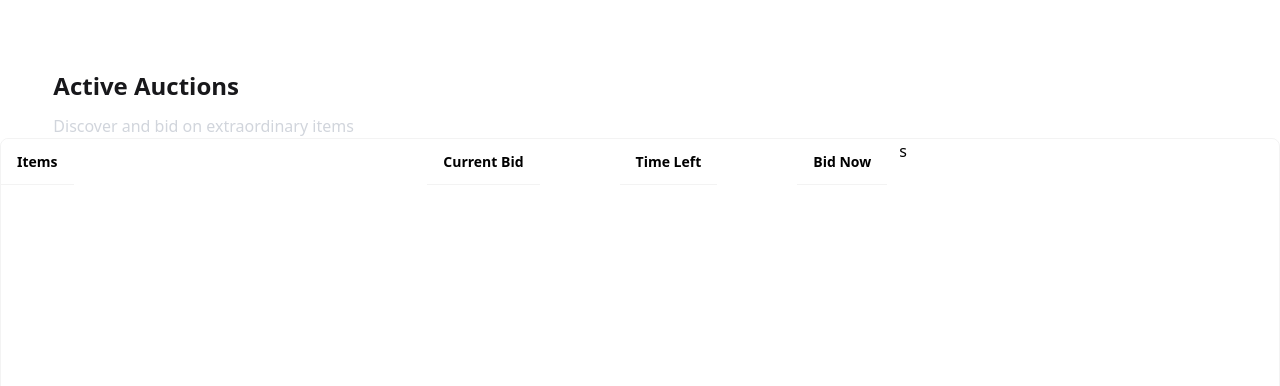
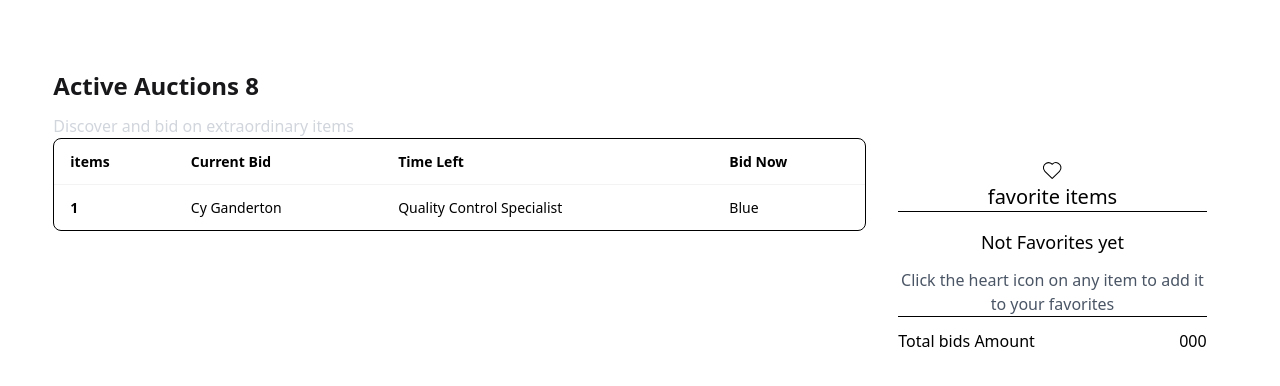
Before and after one commit to sohagroy7223/Assignment-7-React, a React (Vite) app: page / in a window 1280 px wide. Shown: the part 874-1260 px from the top of the page. Built offline with nearby package versions, Linux system fonts and the light colour scheme.

Commit message:
addad tabil card iin this file

```diff
--- a/package.json
+++ b/package.json
@@ -13,6 +13,7 @@
     "@tailwindcss/vite": "^4.1.18",
     "react": "^19.2.0",
     "react-dom": "^19.2.0",
+    "react-icons": "^5.5.0",
     "tailwindcss": "^4.1.18"
   },
   "devDependencies": {
--- a/src/App.jsx
+++ b/src/App.jsx
@@ -1,4 +1,5 @@
 import "./App.css";
+import { CiHeart } from "react-icons/ci";
 import Hero from "./components/Hero Section/Hero";
 import Main from "./components/Main Section/Main";
 import Navbar from "./components/Navbar/Navbar";
@@ -9,23 +10,55 @@ function App() {
       <Navbar></Navbar>
       <Hero></Hero>
       <Main></Main>
-      <div className="overflow-x-auto rounded-box border border-base-content/5  flex text-black gap-3">
-        <table className="table w-[70%] bg-white ">
+      <div className="main-container flex justify-between w-11/12 mx-auto text-center gap-3">
+        <div className="left-container w-[70%] bg-white rounded-2xl">
+          <div className="overflow-x-auto rounded-box border  text-black">
+            <table className="table">
               {/* head */}
               <thead className="text-black">
-            <tr className="flex justify-between">
-              <th>Items</th>
-              <div className="flex  gap-20">
+                <tr>
+                  <th>items</th>
                   <th>Current Bid</th>
                   <th>Time Left</th>
                   <th>Bid Now</th>
-              </div>
                 </tr>
               </thead>
-          <tbody></tbody>
+              <tbody>
+                {/* row 1 */}
+                <tr>
+                  <th>1</th>
+                  <td>Cy Ganderton</td>
+                  <td>Quality Control Specialist</td>
+                  <td>Blue</td>
+                </tr>
+              </tbody>
             </table>
-        <div className="bg-white w-[30%] rounded-xl h-80">
-          <h3>s</h3>
+          </div>
+        </div>
+        <div className="right-container w-[30%] rounded-2xl bg-white">
+          <div className="w-full mx-auto p-5 items-center">
+            <div className="">
+              <h3 className="text-black">
+                {" "}
+                <CiHeart className="w-full mx-auto  items-center" size={25} />
+                <h3 className="text-xl font-medium">favorite items</h3>
+                <hr />
+                <div>
+                  <h3 className="mt-4 text-lg font-medium">
+                    Not Favorites yet
+                  </h3>
+                  <p className="mt-3 text-gray-600">
+                    Click the heart icon on any item to add it to your favorites
+                  </p>
+                  <hr />
+                  <div className="mt-3 flex justify-between">
+                    <h3 className="font-medium">Total bids Amount</h3>
+                    <p className="font-medium">000</p>
+                  </div>
+                </div>
+              </h3>
+            </div>
+          </div>
         </div>
       </div>
     </>
--- a/src/components/Main Section/Main.jsx
+++ b/src/components/Main Section/Main.jsx
@@ -1,7 +1,18 @@
+import { useEffect, useState } from "react";
+
 const Main = () => {
+  const [products, setProducts] = useState([]);
+  useEffect(() => {
+    fetch("products.json")
+      .then((res) => res.json())
+      .then((data) => setProducts(data));
+  }, [Main]);
+  // console.log(products);
   return (
     <div className="w-11/12 mx-auto">
-      <h3 className="text-2xl font-bold mt-20">Active Auctions</h3>
+      <h3 className="text-2xl font-bold mt-20">
+        Active Auctions {products.length}
+      </h3>
       <p className="text-gray-300 mt-3">
         Discover and bid on extraordinary items
       </p>
```
Also changed, not shown: 1 other file (tests, documents, lock files or other folders). Lines whose indentation alone changed are shown as unchanged.
